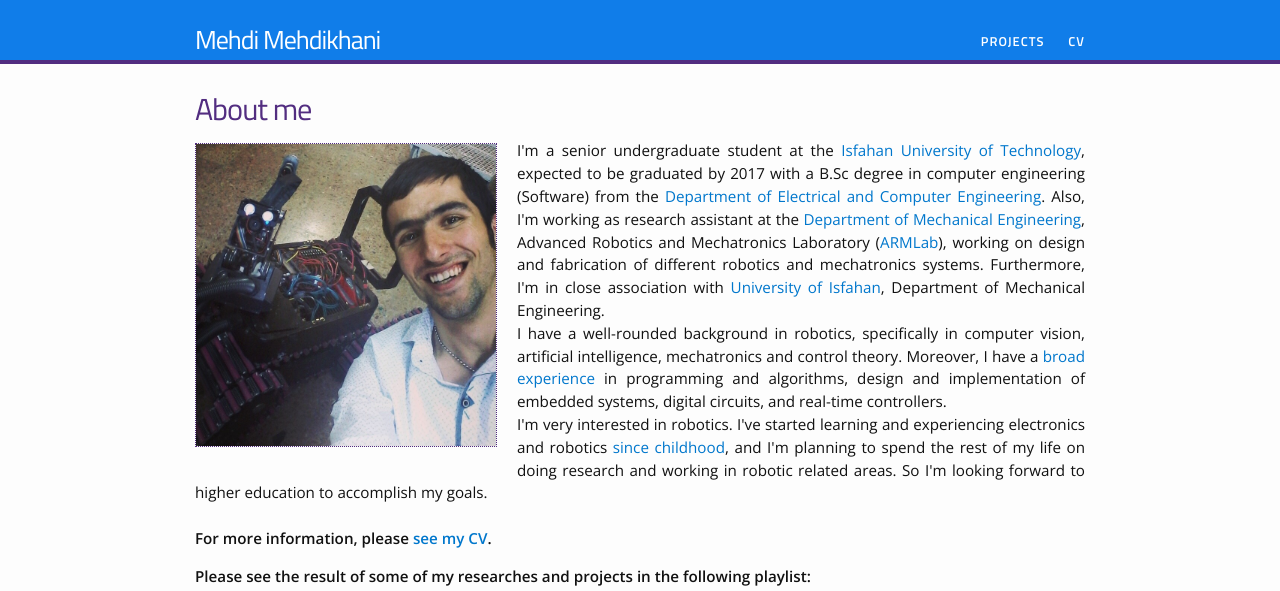
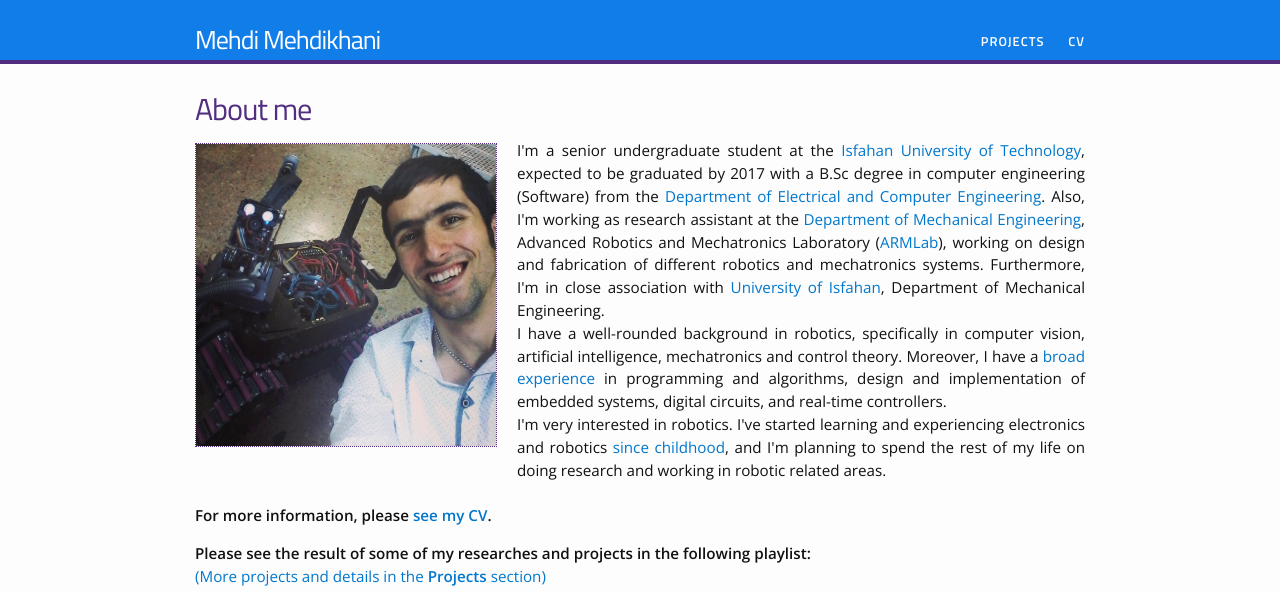
Before and after one commit to mehdierc/mehdierc.github.io, a Jekyll site: the page built from index.html, in a window 1280 px wide. Shown: the top 591 px of the page. Built offline with Jekyll 4.4.1, drawn with Linux system fonts in a browser that asks for light colours; nearby versions of some CDN libraries.

Commit message:
a few minor updates!

```diff
--- a/index.html
+++ b/index.html
@@ -8,7 +8,6 @@ layout: default
     I'm a senior undergraduate student at the <a href="http://www.iut.ac.ir/en/">Isfahan University of Technology</a>, expected to be graduated by 2017 with a B.Sc degree in computer engineering (Software) from the <a href="http://ece.iut.ac.ir/en">Department of Electrical and Computer Engineering</a>. Also, I'm working as research assistant at the <a href="http://mech.iut.ac.ir/en">Department of Mechanical Engineering</a>, Advanced Robotics and Mechatronics Laboratory (<a href="http://armlab.iut.ac.ir/">ARMLab</a>), working on design and fabrication of different robotics and mechatronics systems. Furthermore, I'm in close association with <a href="http://www.ui.ac.ir/">University of Isfahan</a>, Department of Mechanical Engineering.
     <br>I have a well-rounded background in robotics, specifically in computer vision, artificial intelligence, mechatronics and control theory. Moreover, I have a <a href="/projects/">broad experience</a> in programming and algorithms, design and implementation of embedded systems, digital circuits, and real-time controllers.
     <br>I'm very interested in robotics. I've started learning and experiencing electronics and robotics <a href="/projects/#bowling">since childhood</a>, and I'm planning to spend the rest of my life on doing research and working in robotic related areas.
-    So I'm looking forward to higher education to accomplish my goals.
     <br><br> <b>For more information, please <a href="/cv">see my CV</a>.</b>
    </p>
   <strong> Please see the result of some of my researches and projects in the following playlist:</strong><br><a href="/projects">(More projects and details in the <b>Projects</b> section)</a>
```
Also changed, not shown: 1 other file.
